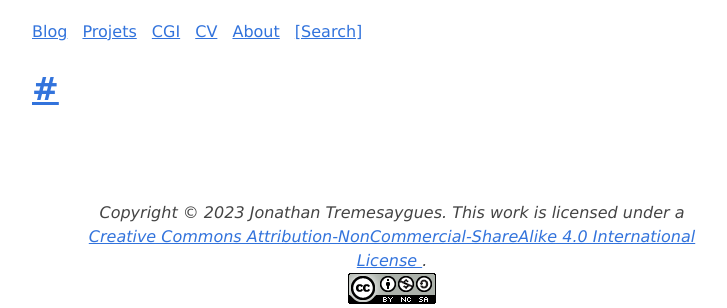
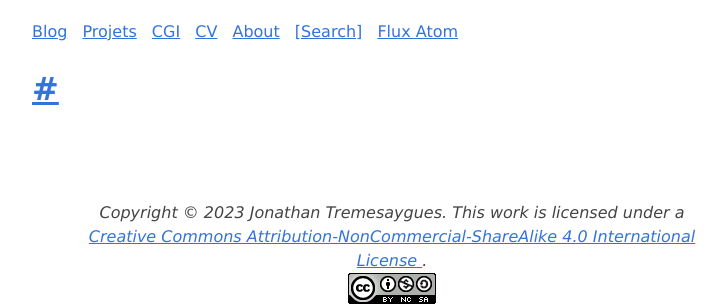
Before and after one commit to jtremesay/jssg, a Python web app: template theme/templates/page.html in a window 1280 px wide. Shown: the top 308 px of the page, without its empty margins (248-975 px from the left). Run offline with Jinja, Linux system fonts and the light colour scheme; the template is opened without the code that fills it, so the values that code supplies are empty.

Commit message:
add link for atom feed

```diff
--- a/theme/templates/base.html
+++ b/theme/templates/base.html
@@ -39,6 +39,7 @@
 
 <body>
     <header>{{ SITENAME }}</header>
+
     <nav>
         <a href="{{ SITEURL }}/">Blog</a>
         <a href="{{ SITEURL }}/pages/projets.html">Projets</a>
@@ -46,6 +47,8 @@
         <a href="{{ SITEURL }}/pages/cv-en.html">CV</a>
         <a href="{{ SITEURL }}/pages/about.html">About</a>
         <a href="https://duckduckgo.com/?t=ffab&q=site%3Ajtremesay.org&ia=web">[Search]</a>
+        <a href="{{ FEED_DOMAIN }}/{% if FEED_ALL_ATOM_URL %}{{ FEED_ALL_ATOM_URL }}{% else %}{{ FEED_ALL_ATOM }}{% endif %}">Flux Atom</a>
+
     </nav>
 
     <main>
```
